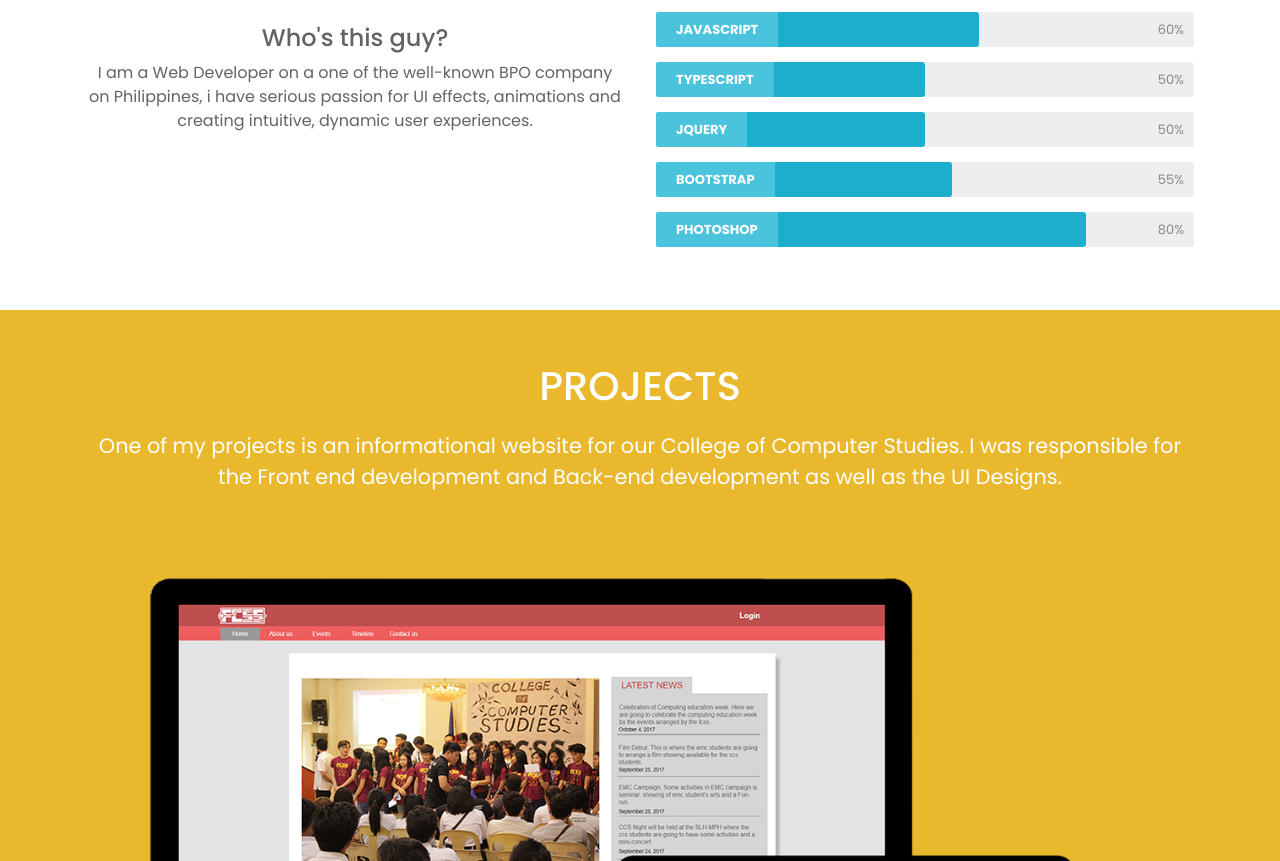
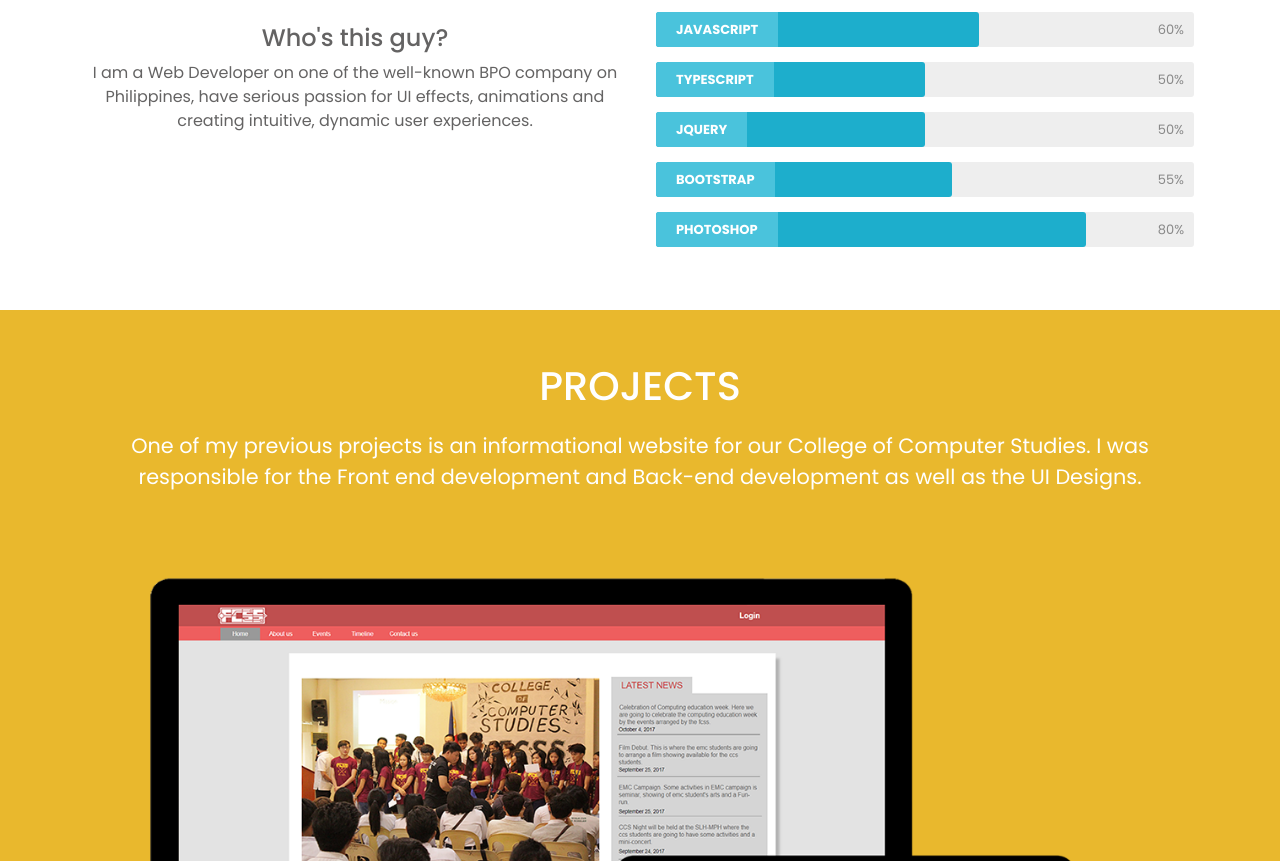
Before and after one commit to jhudel/jhudelsales, a plain HTML site: page index.html in a window 1280 px wide. Shown: the part 1474-2335 px from the top of the page. Drawn offline with nearby package versions, Linux system fonts and the light colour scheme; files whose address does not match are found by name.

Commit message:
description on skills

```diff
--- a/index.html
+++ b/index.html
@@ -8,7 +8,7 @@
     <!-- for animating -->
     <meta charset="utf-8">
     <meta name="viewport" content="width=device-width, initial-scale=1">
-    <title>Jhudel Sales | UI & UX Designer</title>
+    <title>Web Developer | UI & UX Designer</title>
     <link rel="stylesheet" href="https://maxcdn.bootstrapcdn.com/bootstrap/4.0.0/css/bootstrap.min.css">
     <script src="https://ajax.googleapis.com/ajax/libs/jquery/3.3.1/jquery.min.js"></script>
     <script src="https://cdnjs.cloudflare.com/ajax/libs/popper.js/1.12.9/umd/popper.min.js"></script>
@@ -154,8 +154,8 @@
 
         <br>
         <h1>Who's this guy?</h1>
-        <p>I am a Web Developer on a one of the well-known BPO company on Philippines,
-        i have serious passion for UI effects, animations and creating intuitive, dynamic user experiences.</p>
+        <p>I am a Web Developer on one of the well-known BPO company on Philippines,
+        have serious passion for UI effects, animations and creating intuitive, dynamic user experiences.</p>
     </div>
     <!--<div class="skill-banner container">
         <h1>My skills</h1>
@@ -264,7 +264,7 @@
     <div class="col-lg-12 col-xl-12  wow fadeInLeftBig" data-wow-duration="0.5s">
         <h1>PROJECTS</h1>
         <br>
-        <p>One of my projects is an informational website for our College of Computer Studies. I was responsible
+        <p>One of my previous projects is an informational website for our College of Computer Studies. I was responsible
         for the Front end development and Back-end development as well as the UI Designs.</p>
     </div>
 
```
